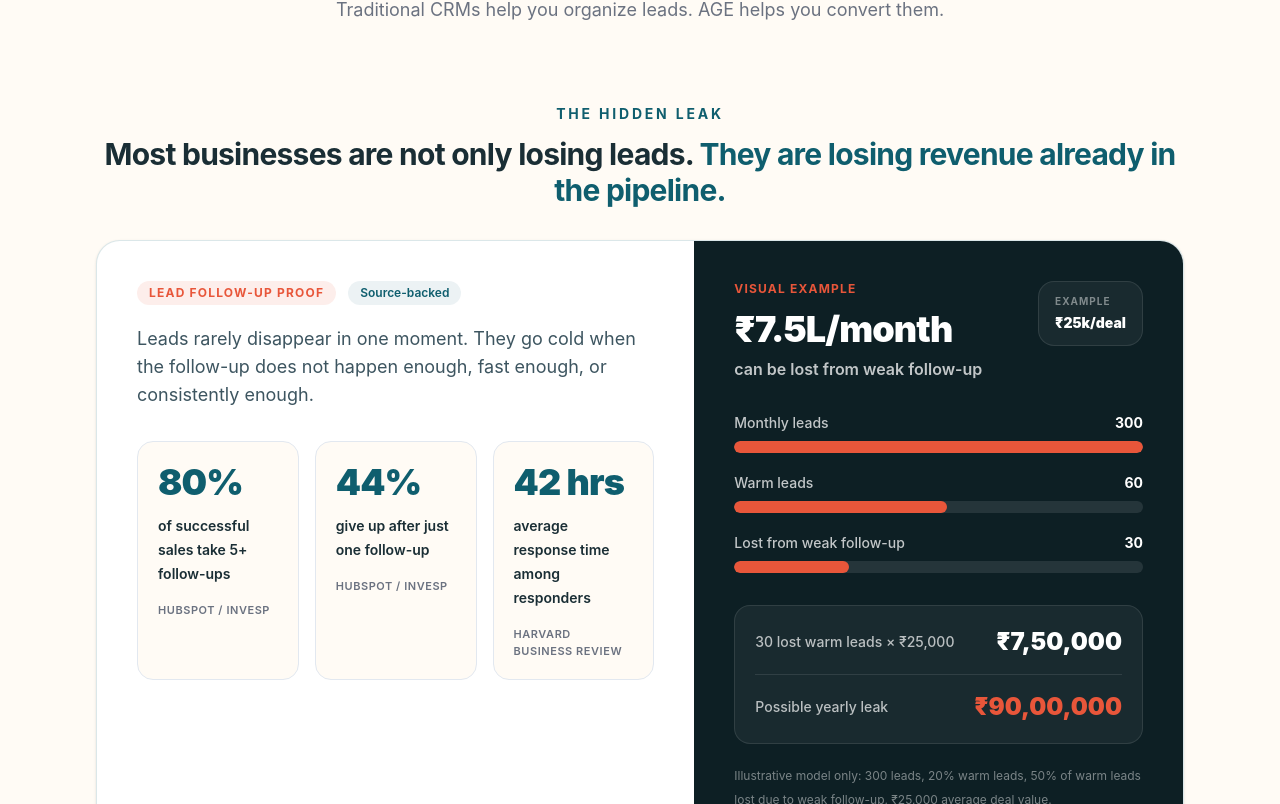
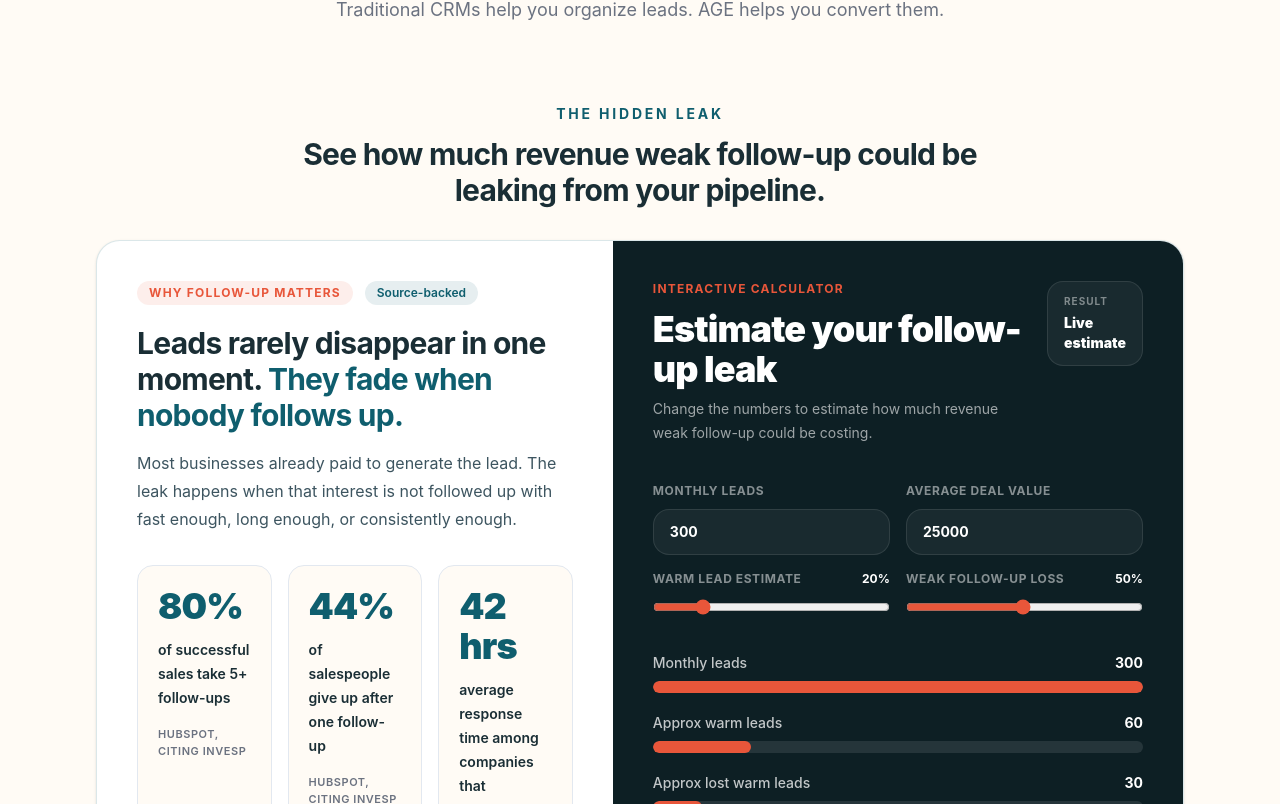
Before and after one commit to Pratham0-7/AutoGrowEcoFrontend, a React (Vite) app: page / in a window 1280 px wide. Shown: the part 1996-2800 px from the top of the page. Built offline with nearby package versions, Linux system fonts and the light colour scheme; no server answers.

Commit message:
updated why page

```diff
--- a/src/components/WhyPage.jsx
+++ b/src/components/WhyPage.jsx
@@ -19,6 +19,20 @@ const useInView = (threshold = 0.15) => {
   return [ref, inView];
 };
 
+const formatINR = (value) => {
+  return new Intl.NumberFormat("en-IN", {
+    style: "currency",
+    currency: "INR",
+    maximumFractionDigits: 0,
+  }).format(Number.isFinite(value) ? value : 0);
+};
+
+const clampNumber = (value) => {
+  const number = Number(value);
+  if (!Number.isFinite(number) || number < 0) return 0;
+  return number;
+};
+
 const oldWay = [
   "Tracks contacts. Doesn't follow up for you.",
   "Complex dashboards and workflows you never fully use.",
@@ -37,27 +51,21 @@ const proofStats = [
   {
     value: "80%",
     label: "of successful sales take 5+ follow-ups",
-    source: "HubSpot / Invesp",
+    source: "HubSpot, citing Invesp",
     url: "https://blog.hubspot.com/sales/sales-statistics",
   },
   {
     value: "44%",
-    label: "give up after just one follow-up",
-    source: "HubSpot / Invesp",
+    label: "of salespeople give up after one follow-up",
+    source: "HubSpot, citing Invesp",
     url: "https://blog.hubspot.com/sales/sales-statistics",
   },
   {
     value: "42 hrs",
-    label: "average response time among responders",
+    label: "average response time among companies that responded",
     source: "Harvard Business Review",
     url: "https://hbr.org/2011/03/the-short-life-of-online-sales-leads",
   },
-];
-
-const lossFlow = [
-  { label: "Monthly leads", value: "300", width: "100%" },
-  { label: "Warm leads", value: "60", width: "52%" },
-  { label: "Lost from weak follow-up", value: "30", width: "28%" },
 ];
 
 const WhyAGE = () => {
@@ -65,6 +73,39 @@ const WhyAGE = () => {
   const [proofRef, proofInView] = useInView(0.1);
   const [comparisonRef, comparisonInView] = useInView(0.1);
   const [featRef, featInView] = useInView(0.1);
+
+  const [monthlyLeads, setMonthlyLeads] = useState(300);
+  const [dealValue, setDealValue] = useState(25000);
+  const [warmLeadPercent, setWarmLeadPercent] = useState(20);
+  const [weakFollowupLossPercent, setWeakFollowupLossPercent] = useState(50);
+
+  const safeMonthlyLeads = clampNumber(monthlyLeads);
+  const safeDealValue = clampNumber(dealValue);
+
+  const warmLeads = Math.round((safeMonthlyLeads * warmLeadPercent) / 100);
+  const lostLeads = Math.round((warmLeads * weakFollowupLossPercent) / 100);
+  const monthlyLeak = lostLeads * safeDealValue;
+  const yearlyLeak = monthlyLeak * 12;
+
+  const maxBar = Math.max(safeMonthlyLeads, 1);
+
+  const calculatorBars = [
+    {
+      label: "Monthly leads",
+      value: safeMonthlyLeads,
+      width: "100%",
+    },
+    {
+      label: "Approx warm leads",
+      value: warmLeads,
+      width: `${Math.max((warmLeads / maxBar) * 100, 4)}%`,
+    },
+    {
+      label: "Approx lost warm leads",
+      value: lostLeads,
+      width: `${Math.max((lostLeads / maxBar) * 100, 4)}%`,
+    },
+  ];
 
   return (
     <section className="relative bg-[#FFFBF5] py-20 sm:py-28">
@@ -108,18 +149,18 @@ const WhyAGE = () => {
           </p>
         </div>
 
-        {/* THE HIDDEN LEAK heading */}
+        {/* The Hidden Leak */}
         <div className="mt-16 text-center sm:mt-20">
           <p className="text-sm font-bold uppercase tracking-[0.2em] text-[#0F5E6E]">
             The Hidden Leak
           </p>
-          <h3 className="mt-3 text-2xl font-bold tracking-tight text-[#1A2E35] sm:text-3xl">
-            Most businesses are not only losing leads.
-            <span className="text-[#0F5E6E]"> They are losing revenue already in the pipeline.</span>
+
+          <h3 className="mx-auto mt-3 max-w-3xl text-2xl font-bold tracking-tight text-[#1A2E35] sm:text-3xl">
+            See how much revenue weak follow-up could be leaking from your
+            pipeline.
           </h3>
         </div>
 
-        {/* Hidden leak visual card */}
         <div
           ref={proofRef}
           style={{
@@ -129,24 +170,31 @@ const WhyAGE = () => {
           }}
           className="mt-8 overflow-hidden rounded-3xl border border-[#0F5E6E]/15 bg-white shadow-sm"
         >
-          <div className="grid lg:grid-cols-[1.1fr_0.9fr]">
-            {/* Left side */}
+          <div className="grid lg:grid-cols-[0.95fr_1.05fr]">
+            {/* Left: source-backed proof */}
             <div className="p-6 sm:p-8 lg:p-10">
               <div className="flex flex-wrap items-center gap-3">
                 <span className="rounded-full bg-[#E8563A]/10 px-3 py-1 text-xs font-bold uppercase tracking-widest text-[#E8563A]">
-                  Lead follow-up proof
+                  Why follow-up matters
                 </span>
-                <span className="rounded-full bg-[#0F5E6E]/8 px-3 py-1 text-xs font-semibold text-[#0F5E6E]">
+
+                <span className="rounded-full bg-[#0F5E6E]/10 px-3 py-1 text-xs font-semibold text-[#0F5E6E]">
                   Source-backed
                 </span>
               </div>
 
-              <p className="mt-5 max-w-2xl text-base leading-7 text-[#3D5560] sm:text-lg">
-                Leads rarely disappear in one moment. They go cold when the
-                follow-up does not happen enough, fast enough, or consistently enough.
+              <h4 className="mt-5 text-2xl font-bold tracking-tight text-[#1A2E35] sm:text-3xl">
+                Leads rarely disappear in one moment.
+                <span className="text-[#0F5E6E]"> They fade when nobody follows up.</span>
+              </h4>
+
+              <p className="mt-4 text-base leading-7 text-[#3D5560]">
+                Most businesses already paid to generate the lead. The leak
+                happens when that interest is not followed up with fast enough,
+                long enough, or consistently enough.
               </p>
 
-              <div className="mt-8 grid gap-4 sm:grid-cols-3">
+              <div className="mt-8 grid gap-4 sm:grid-cols-3 lg:grid-cols-1 xl:grid-cols-3">
                 {proofStats.map((stat) => (
                   <a
                     key={stat.label}
@@ -158,9 +206,11 @@ const WhyAGE = () => {
                     <p className="text-4xl font-black tracking-tight text-[#0F5E6E]">
                       {stat.value}
                     </p>
+
                     <p className="mt-3 text-sm font-semibold leading-6 text-[#1A2E35]">
                       {stat.label}
                     </p>
+
                     <p className="mt-4 text-[11px] font-semibold uppercase tracking-wider text-[#6B7280]">
                       {stat.source}
                     </p>
@@ -169,43 +219,128 @@ const WhyAGE = () => {
               </div>
             </div>
 
-            {/* Right side */}
+            {/* Right: interactive calculator */}
             <div className="bg-[#0D1F24] p-6 sm:p-8 lg:p-10">
-              <div className="flex items-start justify-between gap-4">
+              <div className="flex flex-col gap-5 sm:flex-row sm:items-start sm:justify-between">
                 <div>
                   <p className="text-xs font-bold uppercase tracking-widest text-[#E8563A]">
-                    Visual example
+                    Interactive calculator
                   </p>
+
                   <h4 className="mt-3 text-3xl font-black tracking-tight text-white sm:text-4xl">
-                    ₹7.5L/month
+                    Estimate your follow-up leak
                   </h4>
-                  <p className="mt-2 text-base font-semibold text-white/75">
-                    can be lost from weak follow-up
+
+                  <p className="mt-2 max-w-xl text-sm leading-6 text-white/60">
+                    Change the numbers to estimate how much revenue weak
+                    follow-up could be costing.
                   </p>
                 </div>
 
-                <div className="rounded-2xl border border-white/10 bg-white/5 px-4 py-3">
+                <div className="w-fit rounded-2xl border border-white/10 bg-white/5 px-4 py-3">
                   <p className="text-[10px] font-bold uppercase tracking-widest text-white/45">
-                    Example
+                    Result
                   </p>
-                  <p className="mt-1 text-sm font-black text-white">₹25k/deal</p>
+                  <p className="mt-1 text-sm font-black text-white">
+                    Live estimate
+                  </p>
                 </div>
               </div>
 
+              {/* Inputs */}
+              <div className="mt-8 grid gap-4 sm:grid-cols-2">
+                <label className="block">
+                  <span className="text-xs font-bold uppercase tracking-wider text-white/50">
+                    Monthly leads
+                  </span>
+
+                  <input
+                    type="number"
+                    min="0"
+                    value={monthlyLeads}
+                    onChange={(e) => setMonthlyLeads(e.target.value)}
+                    onBlur={() => setMonthlyLeads(clampNumber(monthlyLeads))}
+                    className="mt-2 w-full rounded-2xl border border-white/10 bg-white/5 px-4 py-3 text-sm font-bold text-white outline-none placeholder:text-white/30 focus:border-[#E8563A]"
+                  />
+                </label>
+
+                <label className="block">
+                  <span className="text-xs font-bold uppercase tracking-wider text-white/50">
+                    Average deal value
+                  </span>
+
+                  <input
+                    type="number"
+                    min="0"
+                    value={dealValue}
+                    onChange={(e) => setDealValue(e.target.value)}
+                    onBlur={() => setDealValue(clampNumber(dealValue))}
+                    className="mt-2 w-full rounded-2xl border border-white/10 bg-white/5 px-4 py-3 text-sm font-bold text-white outline-none placeholder:text-white/30 focus:border-[#E8563A]"
+                  />
+                </label>
+
+                <label className="block">
+                  <div className="flex items-center justify-between gap-4">
+                    <span className="text-xs font-bold uppercase tracking-wider text-white/50">
+                      Warm lead estimate
+                    </span>
+
+                    <span className="text-xs font-bold text-white">
+                      {warmLeadPercent}%
+                    </span>
+                  </div>
+
+                  <input
+                    type="range"
+                    min="1"
+                    max="100"
+                    value={warmLeadPercent}
+                    onChange={(e) => setWarmLeadPercent(Number(e.target.value))}
+                    className="mt-3 w-full accent-[#E8563A]"
+                  />
+                </label>
+
+                <label className="block">
+                  <div className="flex items-center justify-between gap-4">
+                    <span className="text-xs font-bold uppercase tracking-wider text-white/50">
+                      Weak follow-up loss
+                    </span>
+
+                    <span className="text-xs font-bold text-white">
+                      {weakFollowupLossPercent}%
+                    </span>
+                  </div>
+
+                  <input
+                    type="range"
+                    min="1"
+                    max="100"
+                    value={weakFollowupLossPercent}
+                    onChange={(e) =>
+                      setWeakFollowupLossPercent(Number(e.target.value))
+                    }
+                    className="mt-3 w-full accent-[#E8563A]"
+                  />
+                </label>
+              </div>
+
+              {/* Visual bars */}
               <div className="mt-8 space-y-5">
-                {lossFlow.map((item) => (
+                {calculatorBars.map((item) => (
                   <div key={item.label}>
-                    <div className="mb-2 flex items-center justify-between">
+                    <div className="mb-2 flex items-center justify-between gap-4">
                       <span className="text-sm font-medium text-white/75">
                         {item.label}
                       </span>
+
                       <span className="text-sm font-bold text-white">
                         {item.value}
                       </span>
                     </div>
+
                     <div className="h-3 overflow-hidden rounded-full bg-white/10">
                       <div
-                        className="h-full rounded-full bg-[#E8563A]"
+                        className="h-full rounded-full bg-[#E8563A] transition-all duration-500"
                         style={{ width: item.width }}
                       />
                     </div>
@@ -213,44 +348,54 @@ const WhyAGE = () => {
                 ))}
               </div>
 
+              {/* Result card */}
               <div className="mt-8 rounded-2xl border border-white/10 bg-white/5 p-5">
-                <div className="flex items-center justify-between gap-4">
+                <div className="flex flex-col gap-2 sm:flex-row sm:items-center sm:justify-between">
                   <p className="text-sm font-medium text-white/70">
-                    30 lost warm leads × ₹25,000
+                    Estimated monthly revenue leak
                   </p>
-                  <p className="text-2xl font-black text-white">₹7,50,000</p>
+
+                  <p className="text-2xl font-black text-white">
+                    {formatINR(monthlyLeak)}
+                  </p>
                 </div>
 
                 <div className="my-4 h-px bg-white/10" />
 
-                <div className="flex items-center justify-between gap-4">
+                <div className="flex flex-col gap-2 sm:flex-row sm:items-center sm:justify-between">
                   <p className="text-sm font-medium text-white/70">
-                    Possible yearly leak
+                    Estimated yearly revenue leak
                   </p>
-                  <p className="text-2xl font-black text-[#E8563A]">₹90,00,000</p>
+
+                  <p className="text-2xl font-black text-[#E8563A]">
+                    {formatINR(yearlyLeak)}
+                  </p>
                 </div>
               </div>
 
               <p className="mt-5 text-xs leading-6 text-white/45">
-                Illustrative model only: 300 leads, 20% warm leads, 50% of warm
-                leads lost due to weak follow-up, ₹25,000 average deal value.
+                This is an estimate, not a guarantee. It uses your monthly
+                leads, estimated warm lead percentage, estimated weak follow-up
+                loss, and average deal value.
               </p>
             </div>
           </div>
 
           <div className="border-t border-slate-200 bg-[#FFFBF5] px-6 py-5 text-center">
-            <p className="text-sm font-bold text-[#1A2E35] sm:text-base">
-              The problem is not always lack of leads. It is losing the leads you already paid for.
+            <p className="text-sm font-bold leading-6 text-[#1A2E35] sm:text-base">
+              The problem is not always lack of leads. It is losing the leads
+              you already paid for.
             </p>
           </div>
         </div>
 
-        {/* THE COMPARISON heading */}
+        {/* The Comparison */}
         <div className="mt-16 text-center sm:mt-20">
           <p className="text-sm font-bold uppercase tracking-[0.2em] text-[#0F5E6E]">
             The Comparison
           </p>
-          <h3 className="mt-3 text-2xl font-bold tracking-tight text-[#1A2E35] sm:text-3xl">
+
+          <h3 className="mx-auto mt-3 max-w-3xl text-2xl font-bold tracking-tight text-[#1A2E35] sm:text-3xl">
             Traditional CRM shows you leads.
             <span className="text-[#0F5E6E]"> AGE follows up with them.</span>
           </h3>
@@ -285,6 +430,7 @@ const WhyAGE = () => {
                     />
                   </svg>
                 </div>
+
                 <p className="text-sm font-semibold uppercase tracking-widest text-slate-400">
                   Traditional CRM
                 </p>
@@ -308,6 +454,7 @@ const WhyAGE = () => {
                         />
                       </svg>
                     </span>
+
                     <span className="text-sm leading-relaxed text-[#6B7280]">
                       {item}
                     </span>
@@ -334,6 +481,7 @@ const WhyAGE = () => {
                     />
                   </svg>
                 </div>
+
                 <p className="text-sm font-semibold uppercase tracking-widest text-[#0F5E6E]">
                   With AGE
                 </p>
@@ -357,6 +505,7 @@ const WhyAGE = () => {
                         />
                       </svg>
                     </span>
+
                     <span className="text-sm leading-relaxed text-[#1A2E35]">
                       {item}
                     </span>
```
